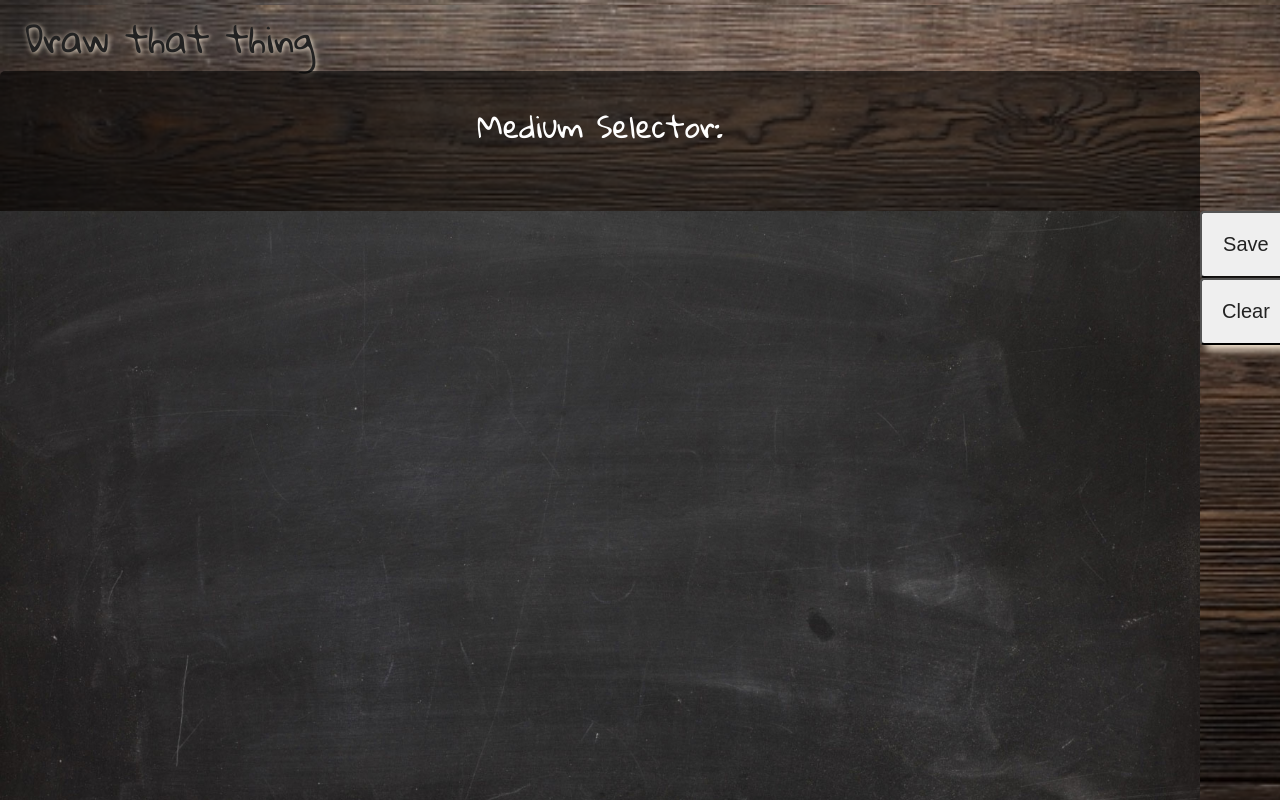
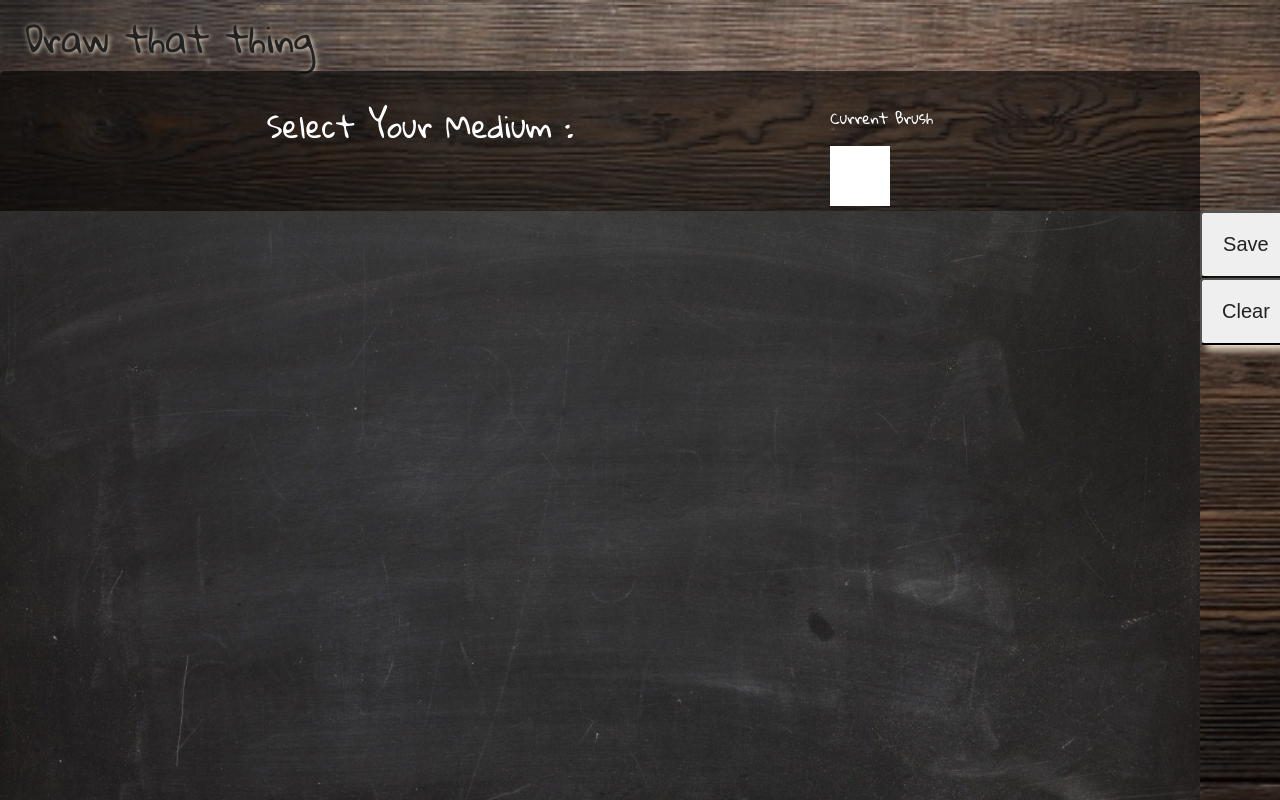
Before and after one commit to macandrew6/sketch-something, a website built with webpack: page index.html in a window 1280 px wide. Shown: the top 800 px of the page. Built offline with nearby package versions, Linux system fonts and the light colour scheme; a web font is replaced by a local one.

Commit message:
adds current brush

```diff
--- a/index.html
+++ b/index.html
@@ -14,10 +14,13 @@
 <body>
   <div class="app-title">Draw that thing</div>
     <div class="canvas-container">
-      <canvas id="current-brush-canvas"></canvas>
 
       <div class="medium-controls-container">
-        <h2 class="medium-title">Medium Selector:</h2>
+        <h2 class="medium-title">Select Your Medium :</h2>
+        <div class="current-brush-container">
+          <h3 class="medium-header">Current Brush</h3>
+          <canvas id="current-brush-canvas"></canvas>
+        </div>
         <div class="medium">
           <h3 class="medium-header">Color</h3>
           <canvas id="color-selector-canvas-div"></canvas>
--- a/src/components/drawing_pad.js
+++ b/src/components/drawing_pad.js
@@ -2,14 +2,19 @@ import '../../dist/styles/drawing_pad.css';
 
 class DrawingPad {
   constructor() {
-    // making it compatible for IE!
+    //include access to medium selector
+
     this.canvas = document.getElementById('canvas');
     this.saveButton = document.getElementById('save-button');
     this.clearButton = document.getElementById('clear-button');
+    this.currentBrush = document.getElementById('current-brush-canvas');
     this.canvas.setAttribute('width', 1200);
     this.canvas.setAttribute('height', 800);
+    this.currentBrush.setAttribute('width', 60);
+    this.currentBrush.setAttribute('height', 60);
 
     this.ctx = this.canvas.getContext('2d');
+    this.currBrushCtx = this.currentBrush.getContext('2d');
 
     const background = new Image();
     background.onload = () => {
@@ -57,6 +62,8 @@ class DrawingPad {
 
   draw(e) {
     if (!this.painting) return;
+    // have a canvas drawImage method here:
+    // have the image object created by the medium selector
     this.ctx.lineWidth = window.mediumSize;
     this.ctx.strokeStyle = window.rgb;
     this.ctx.lineCap = 'round';
--- a/src/components/medium_controller/medium_selector.js
+++ b/src/components/medium_controller/medium_selector.js
@@ -1,5 +1,8 @@
 class MediumSelector {
   constructor() {
+    // have a value for custom medium
+    // this.currentMedium = new Image();
+
     this.fileChooser = document.getElementsByClassName('file-chooser')[0];
     this.smallMedium = document.getElementById('small');
     this.mediumMedium = document.getElementById('medium');
@@ -16,6 +19,7 @@ class MediumSelector {
       this.customMediumCanvas = window.G_vmlCanvasManager.initElement(this.customMediumCanvas);
     }
     this.customMediumCtx = this.customMediumCanvas.getContext('2d');
+
 
     this.handleSizeChange = this.handleSizeChange.bind(this);
     this.loadAndDrawImage = this.loadAndDrawImage.bind(this);
@@ -54,17 +58,17 @@ class MediumSelector {
 
     let imageURL = window.URL.createObjectURL(file);
 
-    this.loadAndDrawImage(imageURL);
+    this.loadAndDrawImage(imageURL)();
   }
 
   loadAndDrawImage(imageURL) {
     return e => {
-      e.stopPropagation();
+      // e.stopPropagation();
       const newMedium = new Image();
       newMedium.src = imageURL;
       newMedium.onload = () => {
         this.customMediumCtx.drawImage(
-          imageURL,
+          newMedium,
           0,
           0,
           50,
```
Also changed, not shown: dist/styles/medium_selector.css, 1 other file.
